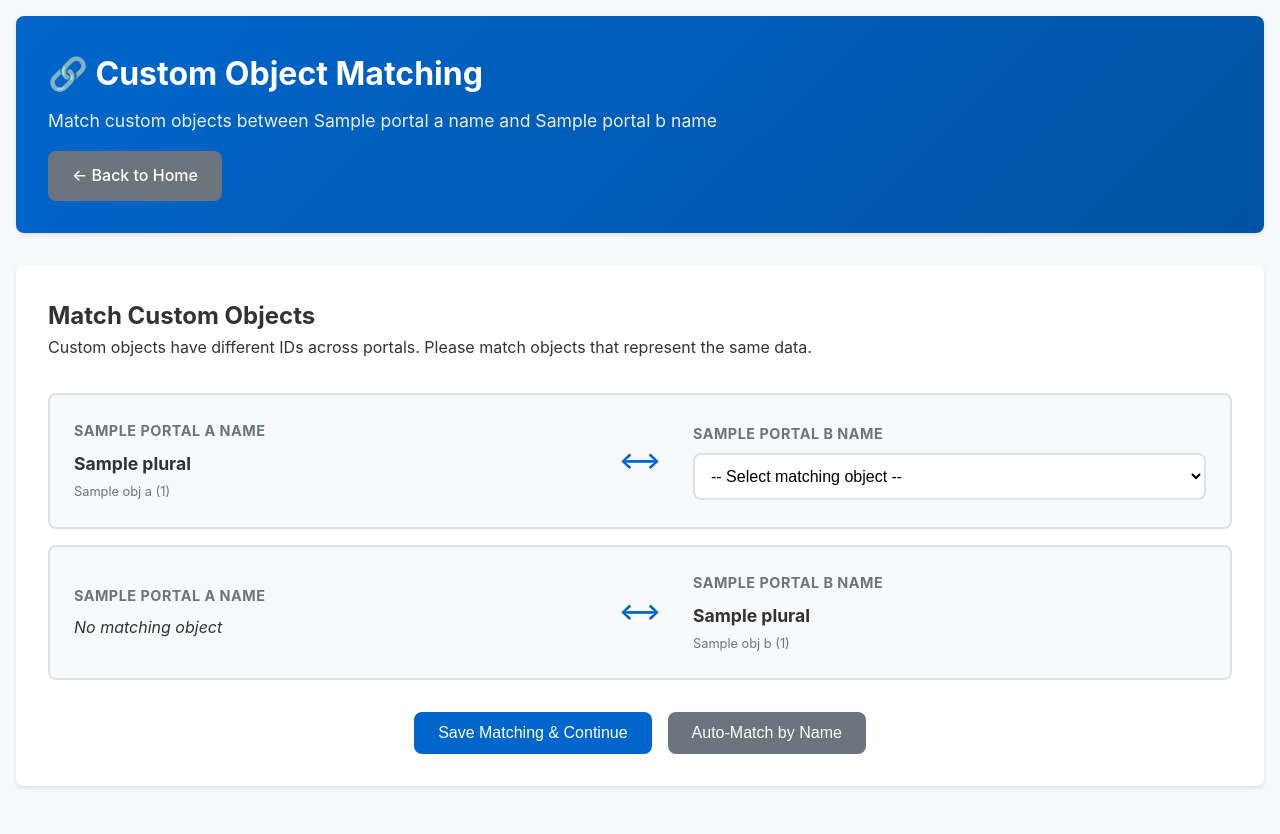
After one commit to Aptitude-8/hubspot-compare, a FastAPI app: template frontend/templates/custom_object_matching.html in a window 1280 px wide. The commit adds this page. Run offline with FastAPI, Linux system fonts and the light colour scheme; the template is opened without the code that fills it: most values are stand-ins (such as "Sample title", 1, 10 or a date in 2020).

Commit message:
custom object

```diff
--- a/frontend/static/css/styles.css
+++ b/frontend/static/css/styles.css
@@ -615,6 +615,118 @@ body {
     border-left: 3px solid var(--danger-color);
 }
 
+/* Custom Object Matching */
+.matching-section {
+    background: var(--background-color);
+    padding: 2rem;
+    border-radius: var(--radius);
+    box-shadow: var(--shadow);
+    margin-bottom: 2rem;
+}
+
+.matching-form {
+    margin: 2rem 0;
+}
+
+.object-match-row {
+    display: grid;
+    grid-template-columns: 1fr auto 1fr;
+    gap: 2rem;
+    align-items: center;
+    padding: 1.5rem;
+    background: var(--light-color);
+    border-radius: var(--radius);
+    margin-bottom: 1rem;
+    border: 2px solid var(--border-color);
+}
+
+.portal-a-object,
+.portal-b-object {
+    display: flex;
+    flex-direction: column;
+    gap: 0.5rem;
+}
+
+.portal-a-object h4,
+.portal-b-object h4 {
+    margin: 0;
+    color: var(--text-muted);
+    font-size: 0.9rem;
+    text-transform: uppercase;
+    letter-spacing: 0.5px;
+}
+
+.object-info {
+    display: flex;
+    flex-direction: column;
+    gap: 0.25rem;
+}
+
+.object-info strong {
+    font-size: 1.1rem;
+    color: var(--text-color);
+}
+
+.object-info small {
+    color: var(--text-muted);
+    font-size: 0.8rem;
+}
+
+.match-arrow {
+    font-size: 1.5rem;
+    color: var(--primary-color);
+    font-weight: bold;
+}
+
+.object-select {
+    padding: 0.75rem;
+    border: 2px solid var(--border-color);
+    border-radius: var(--radius);
+    font-size: 1rem;
+    background: white;
+    min-width: 250px;
+}
+
+.object-select:focus {
+    outline: none;
+    border-color: var(--primary-color);
+    box-shadow: 0 0 0 3px rgba(0, 102, 204, 0.1);
+}
+
+.matching-actions {
+    display: flex;
+    gap: 1rem;
+    justify-content: center;
+    margin-top: 2rem;
+}
+
+.matched-objects-section {
+    background: var(--background-color);
+    padding: 2rem;
+    border-radius: var(--radius);
+    box-shadow: var(--shadow);
+}
+
+@media (max-width: 768px) {
+    .object-match-row {
+        grid-template-columns: 1fr;
+        gap: 1rem;
+        text-align: center;
+    }
+
+    .match-arrow {
+        transform: rotate(90deg);
+    }
+
+    .matching-actions {
+        flex-direction: column;
+    }
+
+    .object-select {
+        min-width: 100%;
+    }
+}
+
 /* Responsive design */
 @media (max-width: 768px) {
     .container {
--- /dev/null
+++ b/frontend/templates/custom_object_matching.html
@@ -0,0 +1,173 @@
+<!DOCTYPE html>
+<html lang="en">
+<head>
+    <meta charset="UTF-8">
+    <meta name="viewport" content="width=device-width, initial-scale=1.0">
+    <title>Custom Object Matching</title>
+    <link rel="stylesheet" href="{{ url_for('static', path='/css/styles.css') }}">
+</head>
+<body>
+    <div class="container">
+        <header class="header">
+            <h1>🔗 Custom Object Matching</h1>
+            <p>Match custom objects between {{ portal_a_name }} and {{ portal_b_name }}</p>
+            <div class="navigation">
+                <a href="/?session_id={{ session_id }}" class="btn btn-secondary">← Back to Home</a>
+            </div>
+        </header>
+
+        <main class="matching-content">
+            <div class="matching-section">
+                <h2>Match Custom Objects</h2>
+                <p>Custom objects have different IDs across portals. Please match objects that represent the same data.</p>
+
+                <div class="matching-form">
+                    {% for obj_a in portal_a_objects %}
+                    <div class="object-match-row">
+                        <div class="portal-a-object">
+                            <h4>{{ portal_a_name }}</h4>
+                            <div class="object-info">
+                                <strong>{{ obj_a.labels.plural or obj_a.name }}</strong>
+                                <small>{{ obj_a.name }} ({{ obj_a.objectTypeId }})</small>
+                            </div>
+                        </div>
+
+                        <div class="match-arrow">⟷</div>
+
+                        <div class="portal-b-object">
+                            <h4>{{ portal_b_name }}</h4>
+                            <select name="match_{{ obj_a.objectTypeId }}" class="object-select">
+                                <option value="">-- Select matching object --</option>
+                                {% for obj_b in portal_b_objects %}
+                                <option value="{{ obj_b.objectTypeId }}">
+                                    {{ obj_b.labels.plural or obj_b.name }} ({{ obj_b.name }})
+                                </option>
+                                {% endfor %}
+                                <option value="none">No matching object</option>
+                            </select>
+                        </div>
+                    </div>
+                    {% endfor %}
+
+                    {% for obj_b in portal_b_only_objects %}
+                    <div class="object-match-row">
+                        <div class="portal-a-object">
+                            <h4>{{ portal_a_name }}</h4>
+                            <div class="object-info">
+                                <em>No matching object</em>
+                            </div>
+                        </div>
+
+                        <div class="match-arrow">⟷</div>
+
+                        <div class="portal-b-object">
+                            <h4>{{ portal_b_name }}</h4>
+                            <div class="object-info">
+                                <strong>{{ obj_b.labels.plural or obj_b.name }}</strong>
+                                <small>{{ obj_b.name }} ({{ obj_b.objectTypeId }})</small>
+                            </div>
+                        </div>
+                    </div>
+                    {% endfor %}
+                </div>
+
+                <div class="matching-actions">
+                    <button type="button" class="btn btn-primary" id="saveMatching">Save Matching & Continue</button>
+                    <button type="button" class="btn btn-secondary" id="autoMatch">Auto-Match by Name</button>
+                </div>
+            </div>
+
+            <div class="matched-objects-section" id="matchedObjectsSection" style="display: none;">
+                <h2>Available Comparisons</h2>
+                <div class="object-grid" id="matchedObjectsGrid">
+                    <!-- Matched objects will be populated here -->
+                </div>
+            </div>
+        </main>
+    </div>
+
+    <script>
+        const SESSION_ID = '{{ session_id }}';
+        let objectMatching = {};
+
+        document.getElementById('autoMatch').addEventListener('click', autoMatchObjects);
+        document.getElementById('saveMatching').addEventListener('click', saveMatching);
+
+        function autoMatchObjects() {
+            const selects = document.querySelectorAll('.object-select');
+            selects.forEach(select => {
+                const portalAId = select.name.replace('match_', '');
+                const portalARow = select.closest('.object-match-row');
+                const portalAName = portalARow.querySelector('.portal-a-object strong').textContent.toLowerCase();
+
+                // Try to find a matching option by name similarity
+                for (let option of select.options) {
+                    if (option.value && option.value !== 'none') {
+                        const optionText = option.textContent.toLowerCase();
+                        if (optionText.includes(portalAName) || portalAName.includes(optionText.split(' ')[0])) {
+                            select.value = option.value;
+                            break;
+                        }
+                    }
+                }
+            });
+        }
+
+        function saveMatching() {
+            const selects = document.querySelectorAll('.object-select');
+            objectMatching = {};
+
+            selects.forEach(select => {
+                const portalAId = select.name.replace('match_', '');
+                const portalBId = select.value;
+
+                if (portalBId && portalBId !== 'none') {
+                    objectMatching[portalAId] = portalBId;
+                }
+            });
+
+            // Show matched objects for comparison
+            displayMatchedObjects();
+        }
+
+        function displayMatchedObjects() {
+            const matchedSection = document.getElementById('matchedObjectsSection');
+            const grid = document.getElementById('matchedObjectsGrid');
+
+            grid.innerHTML = '';
+
+            Object.keys(objectMatching).forEach(portalAId => {
+                const portalBId = objectMatching[portalAId];
+
+                // Find the display names
+                const portalARow = document.querySelector(`select[name="match_${portalAId}"]`).closest('.object-match-row');
+                const portalAName = portalARow.querySelector('.portal-a-object strong').textContent;
+
+                const card = document.createElement('a');
+                card.href = '#';
+                card.className = 'object-card';
+                card.innerHTML = `
+                    <div>
+                        🔧 ${portalAName}
+                    </div>
+                `;
+
+                card.addEventListener('click', (e) => {
+                    e.preventDefault();
+                    navigateToCustomObjectComparison(portalAId, portalBId);
+                });
+
+                grid.appendChild(card);
+            });
+
+            if (Object.keys(objectMatching).length > 0) {
+                matchedSection.style.display = 'block';
+            }
+        }
+
+        function navigateToCustomObjectComparison(portalAId, portalBId) {
+            window.location.href = `/compare-custom/${SESSION_ID}/${portalAId}/${portalBId}`;
+        }
+    </script>
+</body>
+</html>
--- a/main.py
+++ b/main.py
@@ -179,6 +179,14 @@ async def get_objects(session_id: str):
             "portal_b": objects_b
         }
 
+        # Debug logging for custom objects
+        logger.info(f"Portal A custom objects count: {len(objects_a.get('custom', []))}")
+        logger.info(f"Portal B custom objects count: {len(objects_b.get('custom', []))}")
+        for obj in objects_a.get('custom', []):
+            logger.info(f"Portal A custom object: {obj.name} (ID: {obj.objectTypeId})")
+        for obj in objects_b.get('custom', []):
+            logger.info(f"Portal B custom object: {obj.name} (ID: {obj.objectTypeId})")
+
         # Update cache
         session["cache"]["objects"] = {
             "data": result,
@@ -276,6 +284,59 @@ async def get_cache_status(session_id: str):
         logger.error(f"Failed to get cache status: {str(e)}")
         raise HTTPException(status_code=500, detail=f"Failed to get cache status: {str(e)}")
 
+@app.get("/custom-object-matching/{session_id}")
+async def custom_object_matching(request: Request, session_id: str):
+    """Show custom object matching interface"""
+    session = get_session(session_id)
+    objects_data = await get_objects(session_id)
+
+    portal_a_objects = objects_data["portal_a"].get("custom", [])
+    portal_b_objects = objects_data["portal_b"].get("custom", [])
+
+    # Objects that exist only in Portal B (for display)
+    portal_a_ids = {obj.objectTypeId for obj in portal_a_objects}
+    portal_b_only = [obj for obj in portal_b_objects if obj.objectTypeId not in portal_a_ids]
+
+    return templates.TemplateResponse("custom_object_matching.html", {
+        "request": request,
+        "session_id": session_id,
+        "portal_a_name": session.get("portal_a_name", "Portal A"),
+        "portal_b_name": session.get("portal_b_name", "Portal B"),
+        "portal_a_objects": portal_a_objects,
+        "portal_b_objects": portal_b_objects,
+        "portal_b_only_objects": portal_b_only
+    })
+
+@app.get("/compare-custom/{session_id}/{portal_a_id}/{portal_b_id}")
+async def compare_custom_objects(request: Request, session_id: str, portal_a_id: str, portal_b_id: str):
+    """Compare properties between matched custom objects"""
+    try:
+        session = get_session(session_id)
+        client_a = session["client_a"]
+        client_b = session["client_b"]
+
+        # Get properties for both custom objects
+        properties_a = await client_a.get_properties(portal_a_id)
+        properties_b = await client_b.get_properties(portal_b_id)
+
+        # Compare properties
+        comparer = PropertyComparer()
+        comparison_result = comparer.compare_properties(properties_a, properties_b)
+        comparison_result.object_type = f"Custom Object ({portal_a_id} vs {portal_b_id})"
+
+        return templates.TemplateResponse("comparison.html", {
+            "request": request,
+            "session_id": session_id,
+            "object_type": comparison_result.object_type,
+            "comparison": comparison_result,
+            "portal_a_name": session.get("portal_a_name", "Portal A"),
+            "portal_b_name": session.get("portal_b_name", "Portal B")
+        })
+
+    except Exception as e:
+        logger.error(f"Failed to compare custom objects: {str(e)}")
+        raise HTTPException(status_code=500, detail=f"Failed to compare properties: {str(e)}")
+
 @app.get("/compare/{session_id}/{object_type}", response_class=HTMLResponse)
 async def compare_properties(request: Request, session_id: str, object_type: str):
     try:
```
Also changed, not shown: api/hubspot_client.py (+13 -1 lines), frontend/static/js/app.js (+40 -4 lines).
